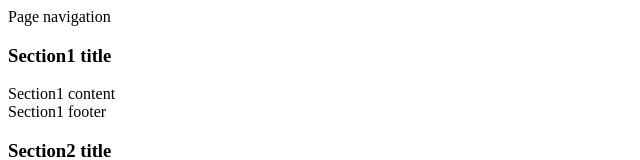
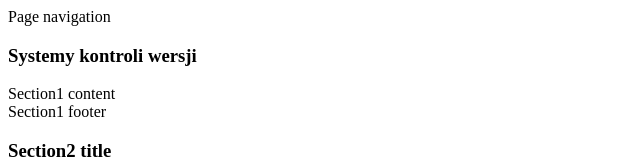
Before and after one commit to 187754/iislabpio_187754, a plain HTML site: page index.html in a window 1280 px wide. Shown: the top 160 px of the page, without its empty margins (0-640 px from the left). Drawn offline with Linux system fonts and the light colour scheme.

Commit message:
dodano tytuł sekcji 1

```diff
--- a/index.html
+++ b/index.html
@@ -10,7 +10,7 @@
 		</nav>
 		<section id="section1" class="panel panel-default">
 			<div class="panel-heading">
-	    		<h3 class="panel-title">Section1 title</h3>
+	    		<h3 class="panel-title">Systemy kontroli wersji</h3>
 		  	</div>
 	  		<div class="panel-body">
 	    		Section1 content
```
